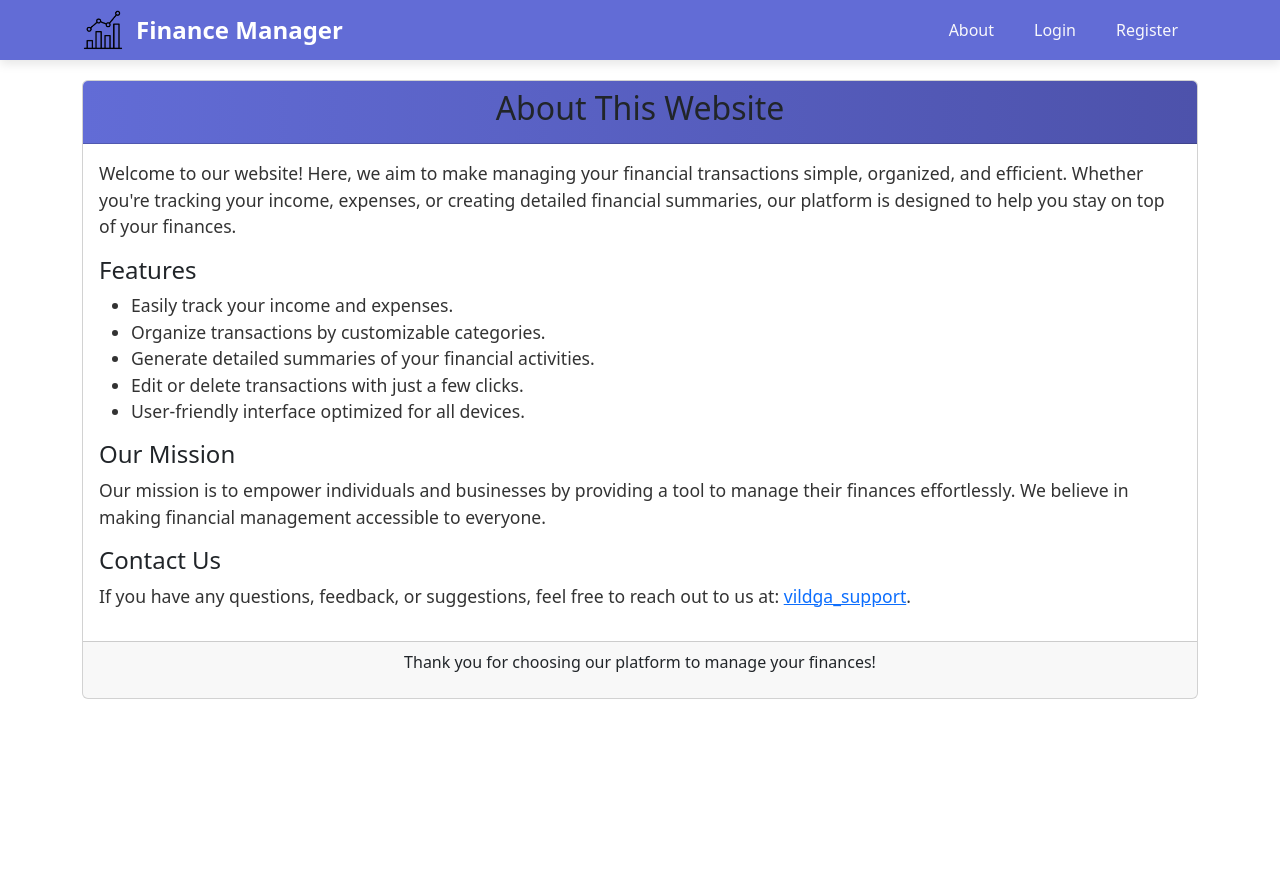
After one commit to Vildga/financeManager, a Django app: page /about/ in a window 1280 px wide. The commit adds this page. Run offline with Django 5.2, Linux system fonts and the light colour scheme.

Commit message:
added “about” page description field is made optional when creating a table

```diff
--- a/FinanceManager/urls.py
+++ b/FinanceManager/urls.py
@@ -37,7 +37,7 @@ urlpatterns = [
     path('delete_transaction/<int:transaction_id>/', views.delete_transaction, name='delete_transaction'),
     path('load_default_categories/<int:table_id>/', views.load_default_categories, name='load_default_categories'),
     path('edit_transaction/', views.edit_transaction, name='edit_transaction'),
-
+    path('about/', views.about, name='about'),
 ]
 
 if settings.DEBUG:
--- a/fmApp/models.py
+++ b/fmApp/models.py
@@ -10,7 +10,7 @@ class User(AbstractUser):
 
 class Table(models.Model):
     name = models.CharField(max_length=100, verbose_name="Название таблицы")
-    description = models.TextField(verbose_name="Описание")
+    description = models.TextField(verbose_name="Описание", blank=True, null=True)
     user = models.ForeignKey(settings.AUTH_USER_MODEL, on_delete=models.CASCADE, related_name="tables")
 
     def __str__(self):
--- /dev/null
+++ b/fmApp/templates/about.html
@@ -0,0 +1,47 @@
+{% extends 'base.html' %}
+{% load static %}
+
+
+{% block head %}
+    <link rel="stylesheet" href="{% static 'about.css' %}">
+    <link href="https://cdn.jsdelivr.net/npm/bootstrap@5.3.0-alpha1/dist/css/bootstrap.min.css" rel="stylesheet">
+    <script src="https://cdn.jsdelivr.net/npm/bootstrap@5.3.0-alpha1/dist/js/bootstrap.bundle.min.js"></script>
+{% endblock %}
+
+{% block content %}
+<div class="container mt-5">
+    <div class="card">
+        <div class="card-header text-center">
+            <h2>About This Website</h2>
+        </div>
+        <div class="card-body">
+            <p>
+                Welcome to our website! Here, we aim to make managing your financial transactions simple, organized,
+                and efficient. Whether you're tracking your income, expenses, or creating detailed financial summaries,
+                our platform is designed to help you stay on top of your finances.
+            </p>
+            <h4>Features</h4>
+            <ul>
+                <li>Easily track your income and expenses.</li>
+                <li>Organize transactions by customizable categories.</li>
+                <li>Generate detailed summaries of your financial activities.</li>
+                <li>Edit or delete transactions with just a few clicks.</li>
+                <li>User-friendly interface optimized for all devices.</li>
+            </ul>
+            <h4>Our Mission</h4>
+            <p>
+                Our mission is to empower individuals and businesses by providing a tool to manage their finances effortlessly.
+                We believe in making financial management accessible to everyone.
+            </p>
+            <h4>Contact Us</h4>
+            <p>
+                If you have any questions, feedback, or suggestions, feel free to reach out to us at:
+                <a href="https://t.me/vildga_support">vildga_support</a>.
+            </p>
+        </div>
+        <div class="card-footer text-center">
+            <p>Thank you for choosing our platform to manage your finances!</p>
+        </div>
+    </div>
+</div>
+{% endblock %}
--- a/fmApp/templates/base.html
+++ b/fmApp/templates/base.html
@@ -18,8 +18,7 @@
             </a>
             <nav class="navigation">
                 <ul class="d-flex">
-                    <li><a href="#about">About</a></li>
-                    <li><a href="#contact">Contact</a></li>
+                    <li><a href="{% url 'about' %}">About</a></li>
                     {% if request.user.is_authenticated %}
                         <li><a href="{% url 'logout' %}">Logout</a></li>
                     {% else %}
--- a/fmApp/templates/home.html
+++ b/fmApp/templates/home.html
@@ -96,7 +96,7 @@
                         </div>
                         <div class="mb-3">
                             <label for="table-description" class="form-label">Table Description</label>
-                            <textarea class="form-control" id="table-description" name="description" rows="3" required></textarea>
+                            <textarea class="form-control" id="table-description" name="description" rows="3"></textarea>
                         </div>
                         <button type="submit" class="btn btn-add-transaction w-100">Create Table</button>
                     </form>
--- a/fmApp/views.py
+++ b/fmApp/views.py
@@ -289,3 +289,7 @@ def edit_transaction(request):
         transaction.save()
 
         return redirect('table_detail', table_id=transaction.category.table.id)
+
+
+def about(request):
+    return render(request, 'about.html',)
--- /dev/null
+++ b/static/about.css
@@ -0,0 +1,14 @@
+.card-header {
+    background: linear-gradient(90deg, #626cd6, #4d52ab) !important;
+    color: white;
+}
+
+.card-body p, .card-body ul {
+    font-size: 1.1em;
+    color: #333333;
+}
+
+.card-footer {
+    background-color: #f9f9f9;
+    color: #666666;
+}
```
